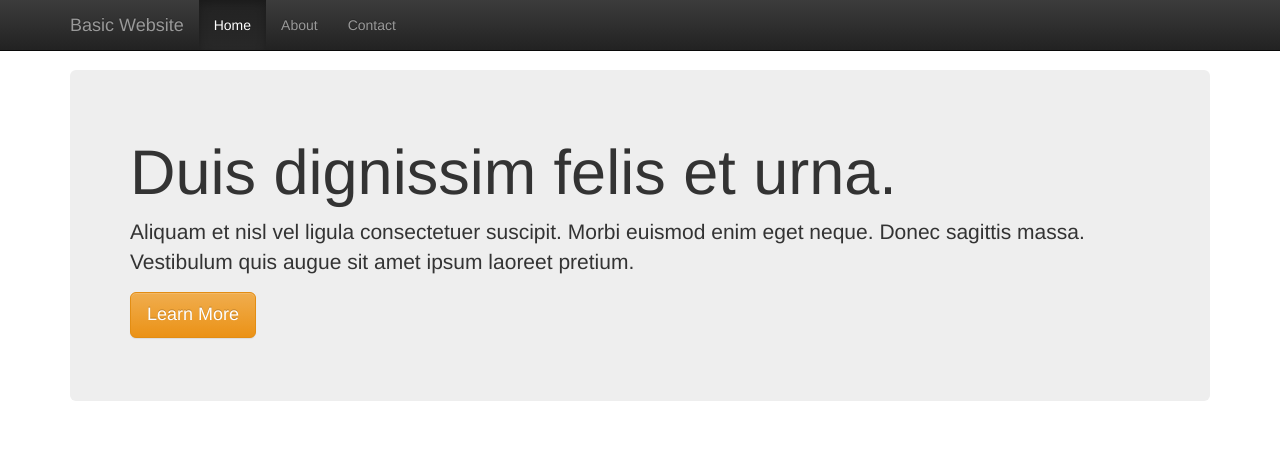
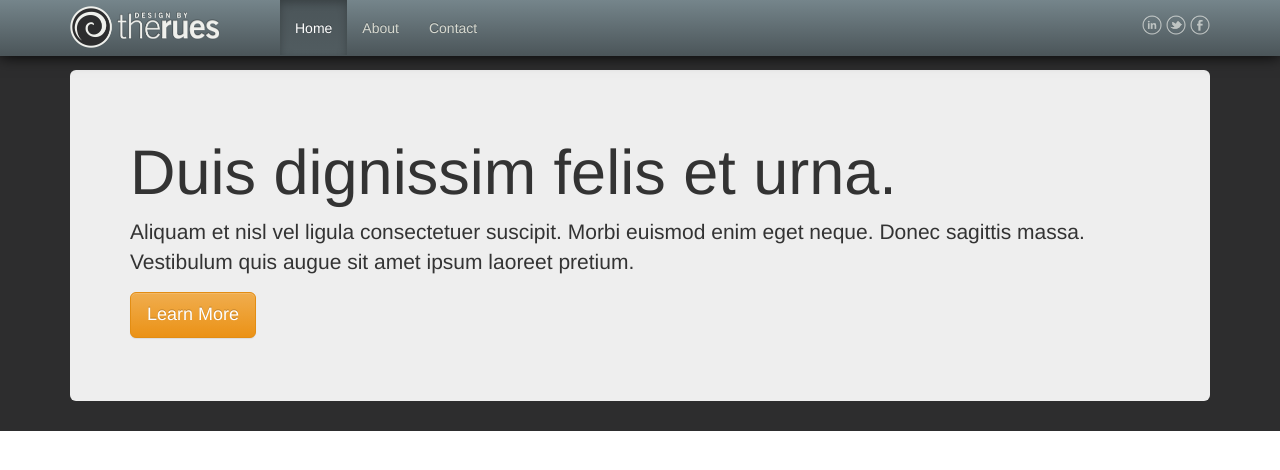
Before and after one commit to frankrue/sitebase, a website: page source/index.html in a window 1280 px wide. Drawn offline with Linux system fonts and the light colour scheme.

Commit message:
updated framework with basic parts - logo, colors, etc.

```diff
--- a/Gruntfile.js
+++ b/Gruntfile.js
@@ -55,7 +55,8 @@ module.exports = function(grunt) {
     },
     open: {
       all: {
-        path: 'http://localhost:<%= connect.server.options.port%>'
+        path: 'http://localhost:<%= connect.server.options.port%>',
+        app: 'Google Chrome'
       }
     },
     parallel: {
--- /dev/null
+++ b/source/css/app/_containers.scss
@@ -0,0 +1,8 @@
+body {
+	padding-top: 55px;
+}
+
+.darkness {
+	padding-top: 15px;
+	background-color: #2d2d2e;
+}
--- /dev/null
+++ b/source/css/app/_navigation.scss
@@ -0,0 +1,56 @@
+.navbar-inverse {
+  @include gradient-vertical($start-color: #75858b, $end-color: $navbar-inverse-bg);
+  @include reset-filter(); // Remove gradient in IE<10 to fix bug where dropdowns don't get triggered
+
+	.navbar-brand {
+		background: url(../../i/logo.png) no-repeat 15px 50%;
+		background-size: 150px auto;
+		width: 165px;
+		height: 55px;
+		padding: 0;
+		margin-right: 60px;
+	}
+
+	.nav {
+		li {
+			a {
+				font-weight: 300;
+				-moz-transition: color 0.3s;
+				-webkit-transition: color 0.3s;
+				color: darken($navbar-inverse-link-color, 10%);
+			}
+		}
+	}
+
+	.social {
+		margin-top: 15px;
+		margin-bottom: 15px;
+		a {
+			display: inline-block;
+			width: 20px;
+			height: 20px;
+			padding: 0;
+			background: url(../../i/social.png) no-repeat top left;
+			background-size: auto 20px;
+			opacity: 0.66;
+			-moz-transition: opacity 0.3s;
+			-webkit-transition: opacity 0.3s;
+			&.twitter {
+				background-position: -20px 0;
+			}
+			&.facebook {
+				background-position: -40px 0;
+			}
+			&:hover {
+				opacity: 1;
+			}
+		}
+	}
+
+}
+
+.navbar {
+	box-shadow: 0 0 15px 0 #000;
+	border-bottom: none;
+	margin-bottom: 0px;
+}
--- /dev/null
+++ b/source/css/app/app.scss
@@ -0,0 +1,2 @@
+@import "containers";
+@import "navigation";
--- /dev/null
+++ b/source/css/lib/_bootstrap.scss
@@ -0,0 +1,8 @@
+$navbar-height: 55px;
+$navbar-inverse-color: #eff0ec;
+$navbar-inverse-bg: #4b5559;
+$navbar-inverse-link-color: #eff0ec;
+$navbar-inverse-link-hover-color: #fff;
+
+@import "../../js/lib/bootstrap-sass-official/vendor/assets/stylesheets/bootstrap";
+@import "../../js/lib/bootstrap-sass-official/vendor/assets/stylesheets/bootstrap/theme";
--- a/source/css/lib/_vendors.scss
+++ b/source/css/lib/_vendors.scss
@@ -1,3 +1,2 @@
 // insert all vendor-specific imports
-@import "../../js/lib/bootstrap-sass-official/vendor/assets/stylesheets/bootstrap";
-@import "../../js/lib/bootstrap-sass-official/vendor/assets/stylesheets/bootstrap/theme";
+@import "bootstrap";
--- a/source/css/main.scss
+++ b/source/css/main.scss
@@ -1,5 +1,2 @@
 @import "lib/vendors";
-
-body {
-	padding-top: 70px;
-}
+@import "app/app";
--- a/source/index.html
+++ b/source/index.html
@@ -2,7 +2,7 @@
 <html lang="en">
 	<head>
 		<meta name="viewport" content="width=device-width, initial-scale=1" />
-		<title>Basic Website</title>
+		<title>Design by The Rues LLC | SEO-Friendly, Responsive, Mobile-Friendly Website Design and Development</title>
 		<!-- build:js js/main.min.js -->
 		<script type="text/javascript" src="js/lib/requirejs/require.js" data-main="js/config"></script>
 		<!-- /build -->
@@ -12,7 +12,7 @@
 		<div class="navbar navbar-inverse navbar-fixed-top" role="navigation">
 			<div class="container">
 				<div class="navbar-header">
-					<a href="#" class="navbar-brand">Basic Website</a>
+					<a href="#" class="navbar-brand"></a>
 					<button type="button" class="navbar-toggle" data-toggle="collapse" data-target=".navbar-collapse">
 						<span class="sr-only">Toggle navigation</span>
 						<span class="icon-bar"></span>
@@ -26,9 +26,15 @@
 						<li><a href="#">About</a></li>
 						<li><a href="#">Contact</a></li>
 					</ul>
+					<p class="navbar-text navbar-right social">
+						<a href="#" class="linkedin navbar-link"></a>
+						<a href="#" class="twitter navbar-link"></a>
+						<a href="#" class="facebook navbar-link"></a>
+					</p>
 				</div>
 			</div>
 		</div>
+		<div class="darkness">
 			<div class="container">
 				<div class="jumbotron">
 					<h1>Duis dignissim felis et urna.</h1>
@@ -41,5 +47,6 @@
 					</p>
 				</div>
 			</div>
+		</div>
 	</body>
 </html>
```
Also changed, not shown: source/css/main.css, source/i/logo.png (added), source/i/social.png (added), source/i/spiral.png (added), 1 other file. Lines whose indentation alone changed are shown as unchanged.
